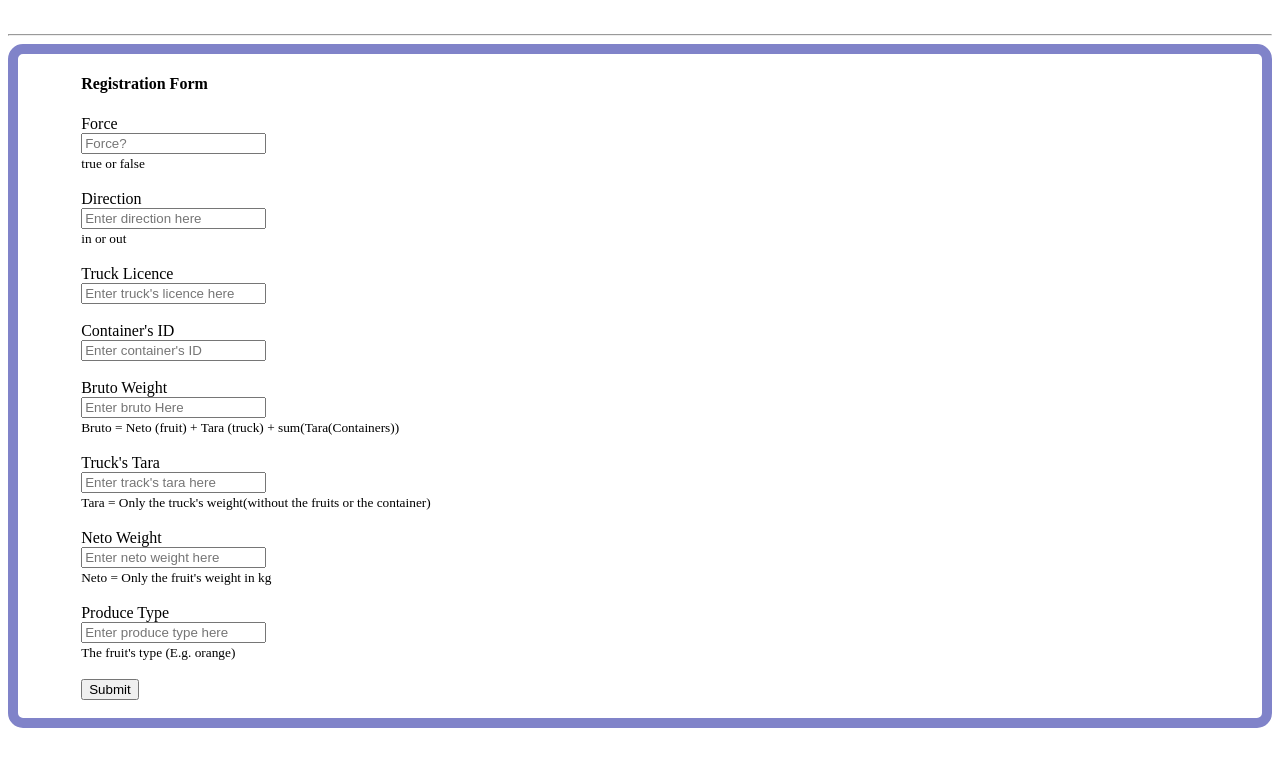
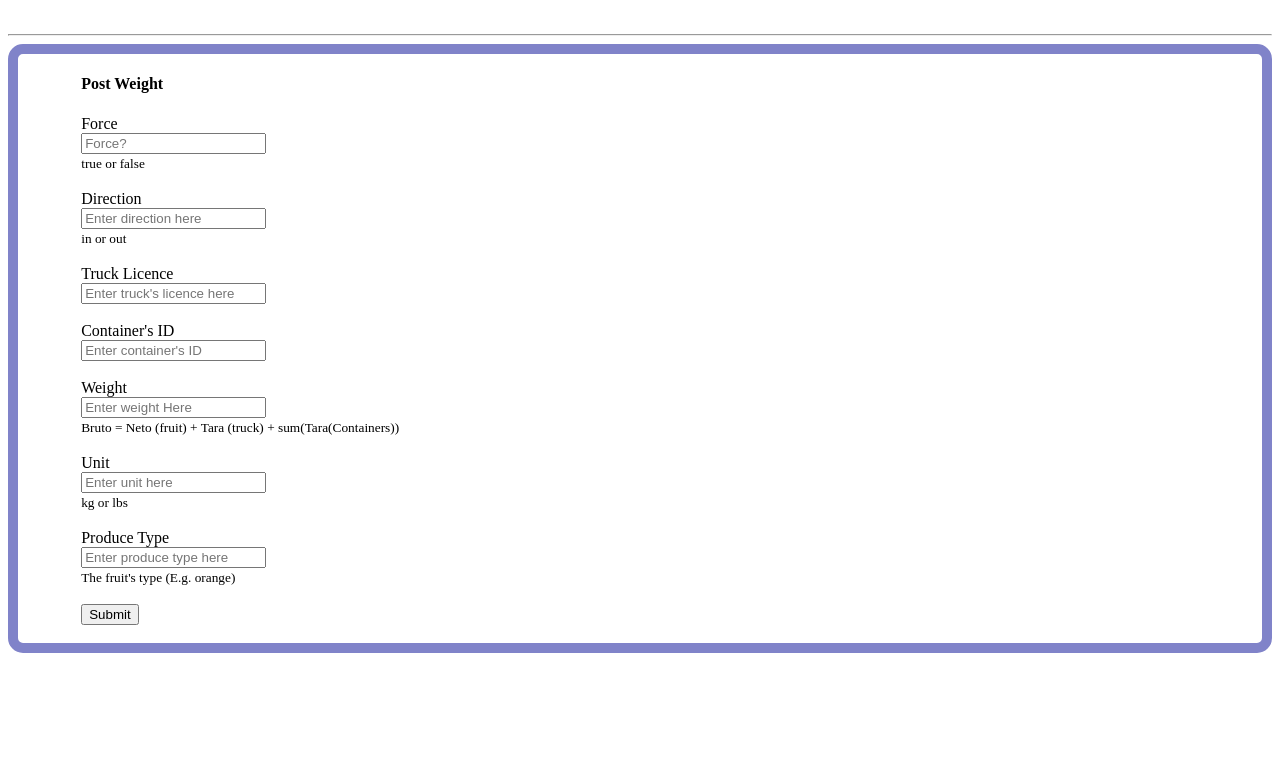
Before and after one commit to ganshmuel/bc14teamb, a Flask app: page / in a window 1280 px wide. Shown: the top 767 px of the page. Run offline with Flask 2, Linux system fonts and the light colour scheme.

Commit message:
minor fixes in index.html, index.html and added get_session to tests

```diff
--- a/weight/weightApp/templates/index.html
+++ b/weight/weightApp/templates/index.html
@@ -21,7 +21,7 @@
     <br>
     <hr>
     <div class="card">
-        <h4>Registration Form</h4>
+        <h4>Post Weight</h4>
         <form action="/weight" method="POST">
 
             <label for="force">Force</label><br>
@@ -38,17 +38,14 @@
             <label for="containers">Container's ID</label><br>
             <input type="text" name="containers" placeholder="Enter container's ID"><br><br>
 
-            <label for="bruto">Bruto Weight</label><br>
-            <input type="number" name="bruto" placeholder="Enter bruto Here"><br>
+            <label for="weight">Weight</label><br>
+            <input type="number" name="weight" placeholder="Enter weight Here"><br>
             <small>Bruto = Neto (fruit) + Tara (truck) + sum(Tara(Containers))</small><br><br>
 
-            <label for="truckTara">Truck's Tara</label><br>
-            <input type="number" name="truckTara" placeholder="Enter track's tara here"><br>
-            <small>Tara = Only the truck's weight(without the fruits or the container) </small><br><br>
+            <label for="unit">Unit</label><br>
+            <input type="text" name="unit" placeholder="Enter unit here"><br>
+            <small>kg or lbs </small><br><br>
 
-            <label for="neto">Neto Weight</label><br>
-            <input type="number" name="neto" placeholder="Enter neto weight here"><br>
-            <small>Neto = Only the fruit's weight in kg </small><br><br>
 
             <label for="produce">Produce Type</label><br>
             <input type="text" name="produce" placeholder="Enter produce type here"><br>
--- a/weight/weightApp/weightApp.py
+++ b/weight/weightApp/weightApp.py
@@ -11,7 +11,6 @@ mydb = mysql.connector.connect(  # db configuration
     password="root",
     database="weight"
 )
-
 
 @app.route('/health')
 def get_health():
@@ -97,10 +96,10 @@ def post_weight():
         else: #calculate truckTara
             truckTara = weight
        ############################# get bruto from DB , neto = bruto - truckTara - contsum
-        mycursor.execute("SELECT bruto FROM transactions WHERE truck = '%s' ORDER BY id DESC LIMIT 1" % (truck))
-        bruto = mycursor.fetchone()      ###record = mycursor.fetchone()
-        if bruto is not None and bruto[0] is not None:
-            bruto = bruto[0]
+        # mycursor.execute("SELECT bruto FROM transactions WHERE truck = '%s' ORDER BY id DESC LIMIT 1" % (truck))
+        # bruto = mycursor.fetchone()      ###record = mycursor.fetchone()
+        # if bruto is not None and bruto[0] is not None:
+        #     bruto = bruto[0]
         mycursor.execute("SELECT id FROM transactions WHERE truck = '%s' ORDER BY id DESC LIMIT 1" % (truck))
         id = mycursor.fetchone()
         if id is not None and id[0] is not None:
@@ -119,12 +118,22 @@ def post_weight():
                     if record[1]=="lbs" :
                         cont_weight*=0.45
                     contsum = int(contsum + cont_weight)
-        neto = float(bruto) - int(truckTara) - int(contsum)
+
+                #######neto = float(bruto) - int(truckTara) - int(contsum)
         if direction_check == direction:
             if force == ("False" or "false"):
                 #if force=false will generate an error
                 return Response("Error", status=404, mimetype="text")
             elif force == ("true" or "True"):#will over-write db
+                mycursor.execute("SELECT bruto FROM transactions WHERE truck = '%s' ORDER BY id DESC LIMIT 1" % (truck))
+                bruto = mycursor.fetchone()      ###record = mycursor.fetchone()
+                if bruto is not None and bruto[0] is not None:
+                    bruto = bruto[0]
+                try:
+                    neto = float(bruto) - int(truckTara) - int(contsum)
+                except:
+                    #"out" without an "in" will generate error
+                    return Response("Error out without in", status=404, mimetype="text")
                 mycursor.execute("SELECT id FROM transactions WHERE truck = '%s' ORDER BY id DESC LIMIT 1" % (truck))
                 id = mycursor.fetchone()
                 if id is not None and id[0] is not None:
@@ -146,7 +155,7 @@ def post_weight():
                 return results_toload
         if direction_check != "in":
                 #"out" without an "in" will generate error
-                return Response(f"Error out without in {direction_check}", status=404, mimetype="text")
+                return Response("Error out without in", status=404, mimetype="text")
         mycursor.execute("INSERT INTO transactions (datetime, direction, truck, containers, bruto, produce, neto, truckTara ) VALUES (%s, %s, %s, %s, %s, %s, %s, %s)",
                         (date, direction, truck, containers, weight, produce,neto , truckTara ))
         #######mydb.commit
```
Also changed, not shown: 1 other file.
